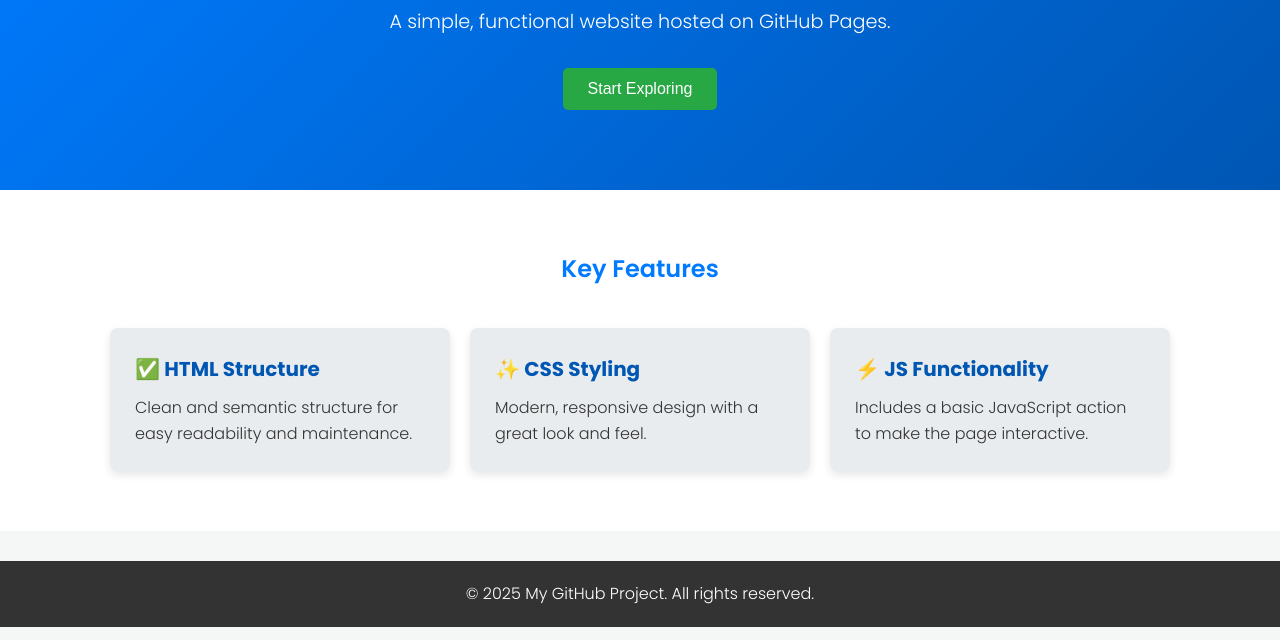
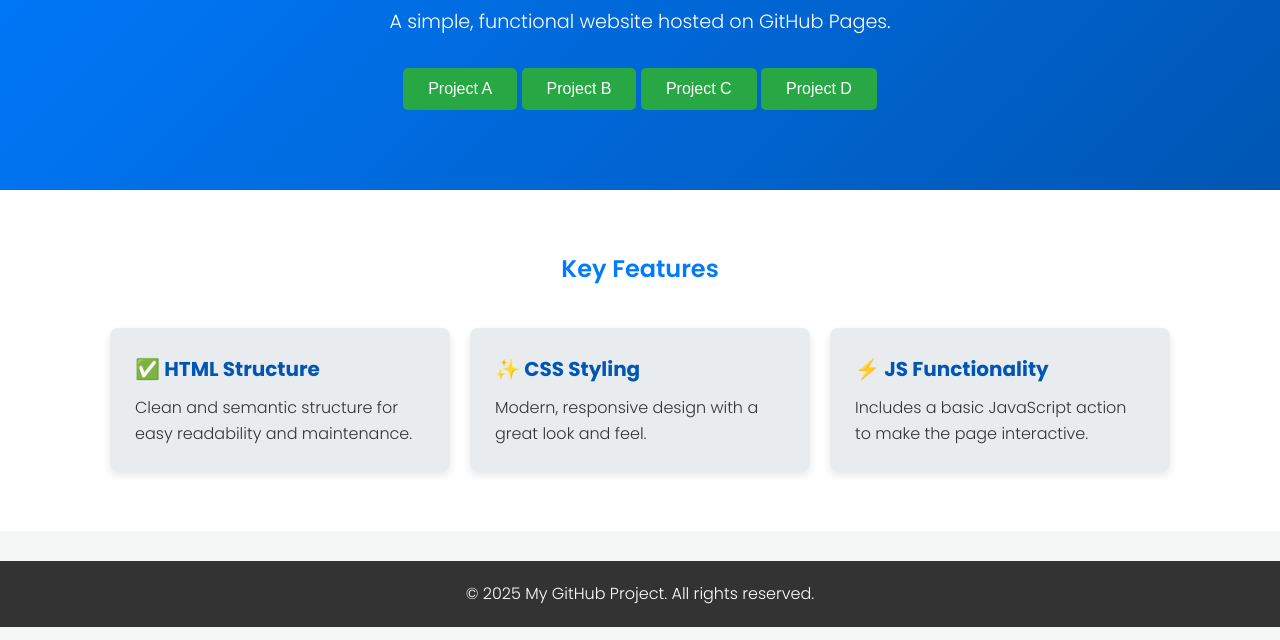
Before and after one commit to toyowitzmann/portfolio, a plain HTML site: page index.html in a window 1280 px wide. Shown: the part 160-800 px from the top of the page. Drawn offline with Linux system fonts and the light colour scheme.

Commit message:
Update index.html

```diff
--- a/index.html
+++ b/index.html
@@ -13,7 +13,12 @@
         <div class="container">
             <h1>Welcome to My Project!</h1>
             <p>A simple, functional website hosted on GitHub Pages.</p>
-            <button id="ctaButton" class="cta-button">Start Exploring</button>
+            <div class="button-group">
+                <button id="btn-project-a" class="cta-button">Project A</button>
+                <button id="btn-project-b" class="cta-button">Project B</button>
+                <button id="btn-project-c" class="cta-button">Project C</button>
+                <button id="btn-project-d" class="cta-button">Project D</button>
+            </div>
         </div>
     </header>
 
```
